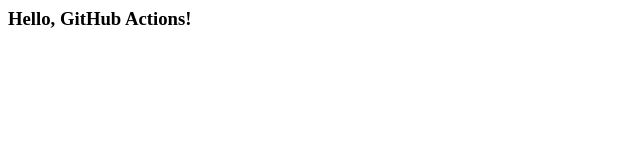
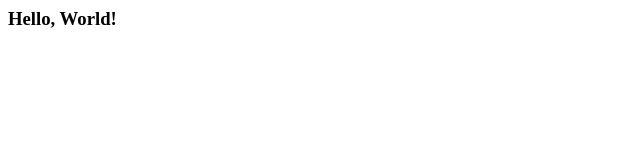
Before and after one commit to vishal-ponsekar/gh-deployment-workflow, a plain HTML site: page index.html in a window 1280 px wide. Shown: the whole page, without its empty margins (0-640 px from the left). Drawn offline with Linux system fonts and the light colour scheme.

Commit message:
modify the index.html file

```diff
--- a/index.html
+++ b/index.html
@@ -1,6 +1,6 @@
 <html>
     <title>roadmap.sh</title>
     <body>
-        <h3>Hello, GitHub Actions!</h3>
+        <h3>Hello, World!</h3>
     </body>
 </html>
```
